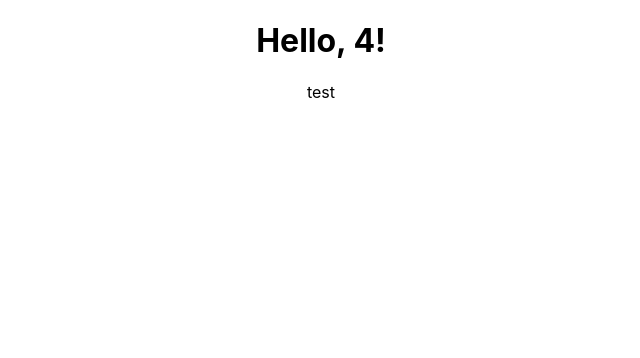
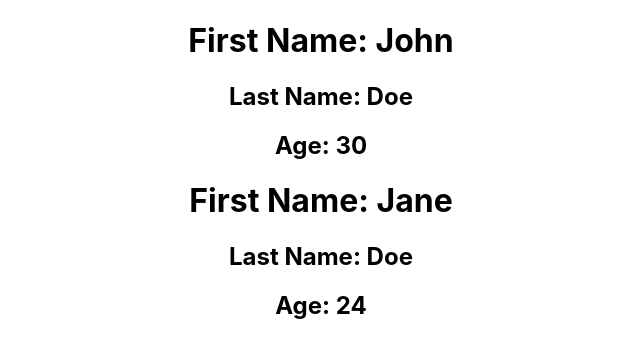
Before and after one commit to jenniferdevega/my_first_react_app, a React (Create React App) app: page / in a window 1280 px wide. Shown: the top 358 px of the page, without its empty margins (319-959 px from the left). Built offline with nearby package versions, Linux system fonts and the light colour scheme.

Commit message:
Used props

```diff
--- a/src/App.js
+++ b/src/App.js
@@ -1,22 +1,26 @@
 import './App.css';
 
+const Person = (props) => {
+  return (
+    <>
+      <h1>First Name: {props.name}</h1>
+      <h2>Last Name: {props.lastname}</h2>
+      <h2>Age: {props.age}</h2>
+    </>
+  );
+}
+
 const App = () => {
-  const name = 'Eper';
-  const isNameShowing = true;
-
   return (
     <div className="App">
-      <h1>Hello, {2 + 2}!</h1>
-      {name ? (
-        <>
-        test
-        </>
-      ) : (
-        <>
-          <h1> test </h1>
-          <h2>There is no name.</h2>
-        </>
-      )}
+      <Person
+        name ='John'
+        lastname = 'Doe'
+        age = '30'/>
+      <Person
+        name ='Jane'
+        lastname = 'Doe'
+        age = '24'/>
     </div>
   );
 }
```
